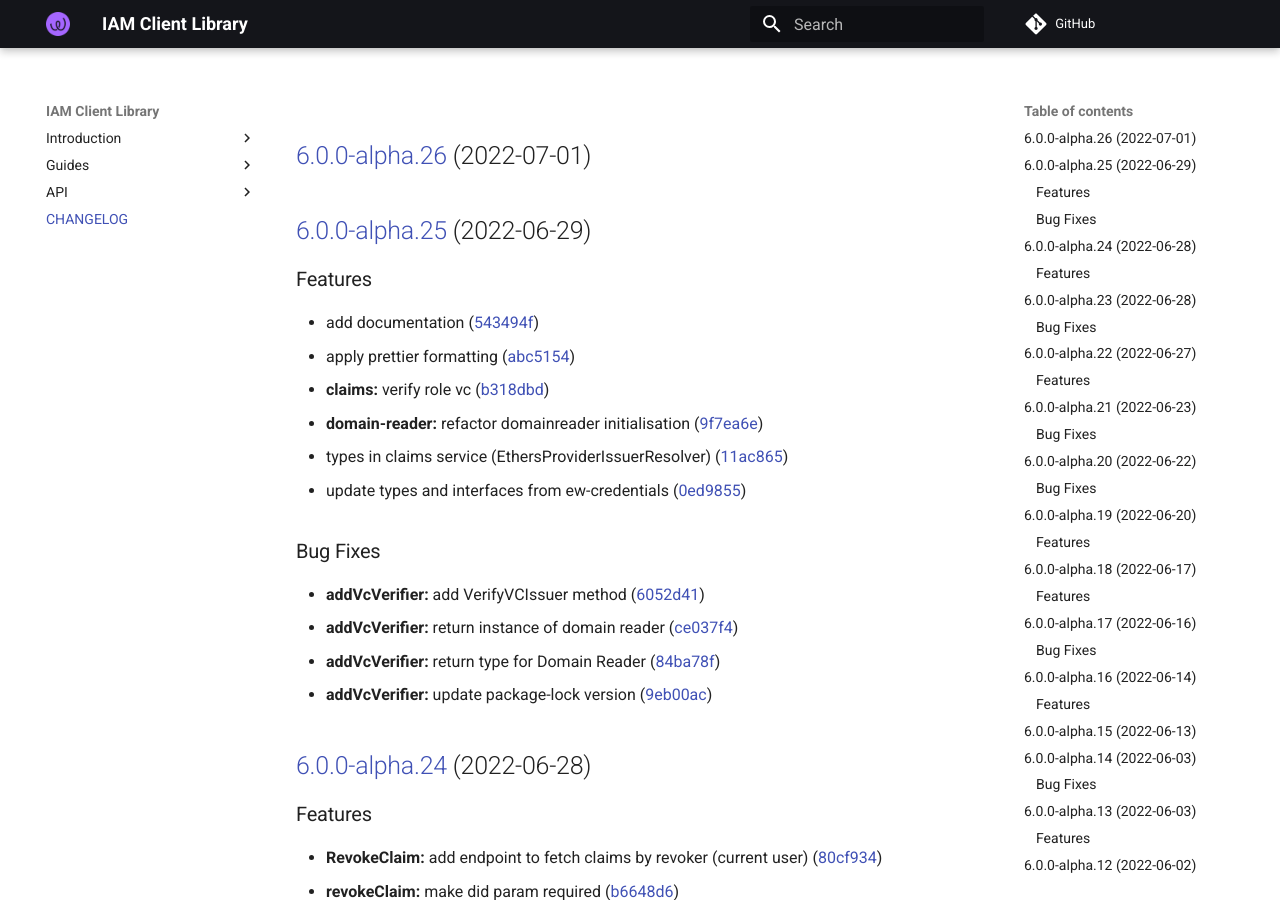
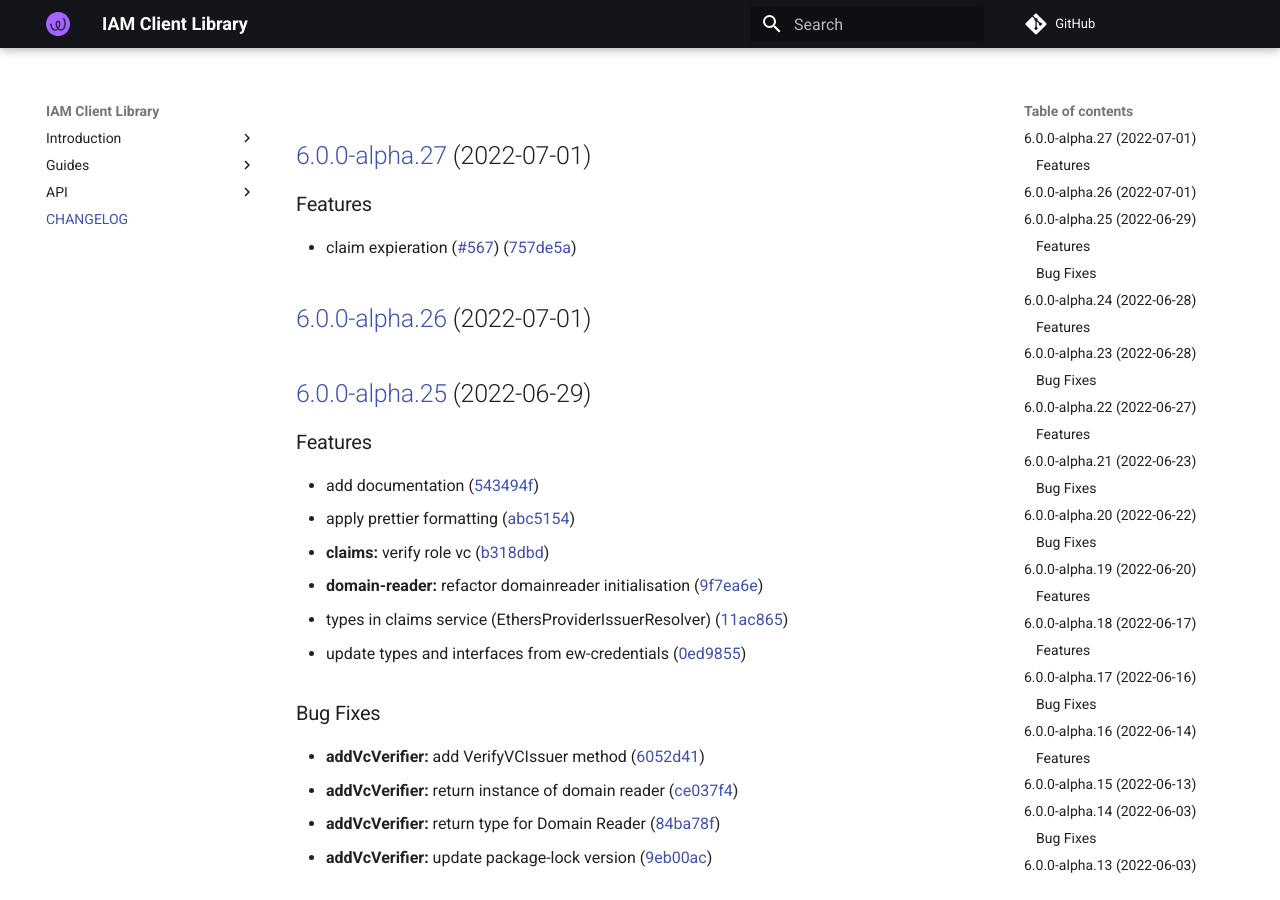
Before and after one commit to energywebfoundation/iam-client-lib, an MkDocs documentation site: the page built from docs/CHANGELOG.md, in a window 1280 px wide and 900 px high. Built offline with MkDocs 1.6.1 and Material for MkDocs 9.7.7, drawn with Linux system fonts in a browser that asks for light colours; comment, search, counter and statistics services are not loaded.

Commit message:
chore(release): 6.0.0-alpha.27 [skip ci]
## [6.0.0-alpha.27](https://github.com/energywebfoundation/iam-client-lib/compare/v6.0.0-alpha.26...v6.0.0-alpha.27) (2022-07-01)

### Features

* claim expieration ([#567](https://github.com/energywebfoundation/iam-client-lib/issues/567)) ([757de5a](https://github.com/energywebfoundation/iam-client-lib/commit/757de5a4458b0864d621cbb41c44f764c87b3b5c))

```diff
--- a/docs/CHANGELOG.md
+++ b/docs/CHANGELOG.md
@@ -1,3 +1,10 @@
+## [6.0.0-alpha.27](https://github.com/energywebfoundation/iam-client-lib/compare/v6.0.0-alpha.26...v6.0.0-alpha.27) (2022-07-01)
+
+
+### Features
+
+* claim expieration ([#567](https://github.com/energywebfoundation/iam-client-lib/issues/567)) ([757de5a](https://github.com/energywebfoundation/iam-client-lib/commit/757de5a4458b0864d621cbb41c44f764c87b3b5c))
+
 ## [6.0.0-alpha.26](https://github.com/energywebfoundation/iam-client-lib/compare/v6.0.0-alpha.25...v6.0.0-alpha.26) (2022-07-01)
 
 ## [6.0.0-alpha.25](https://github.com/energywebfoundation/iam-client-lib/compare/v6.0.0-alpha.24...v6.0.0-alpha.25) (2022-06-29)
--- a/package.json
+++ b/package.json
@@ -1,6 +1,6 @@
 {
   "name": "iam-client-lib",
-  "version": "6.0.0-alpha.26",
+  "version": "6.0.0-alpha.27",
   "description": "Library for Decentralized Identity and Access Management",
   "main": "dist/index.js",
   "module": "dist/index.esm.js",
```
